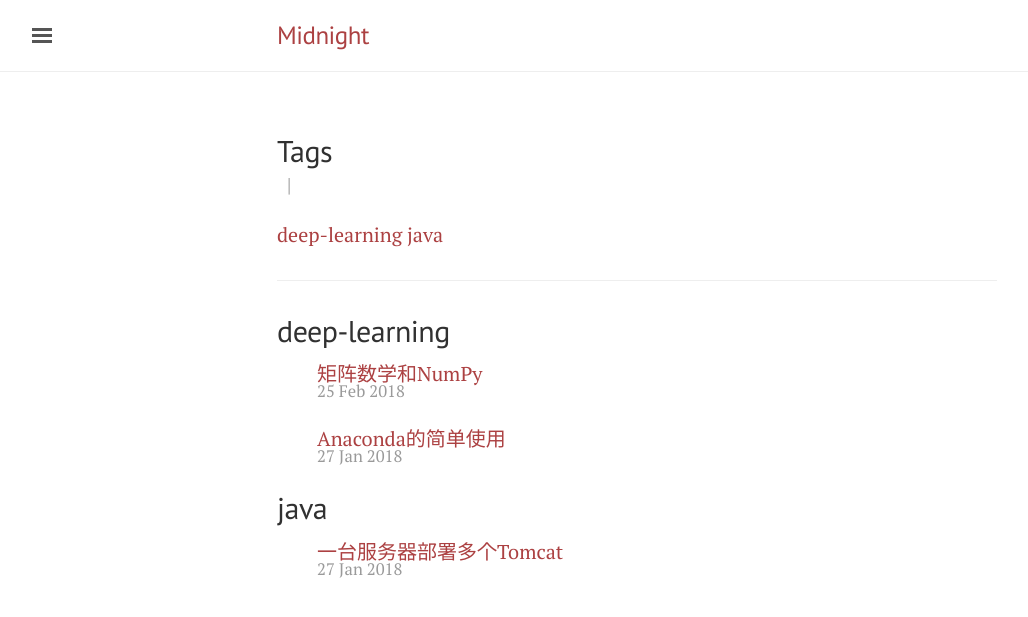
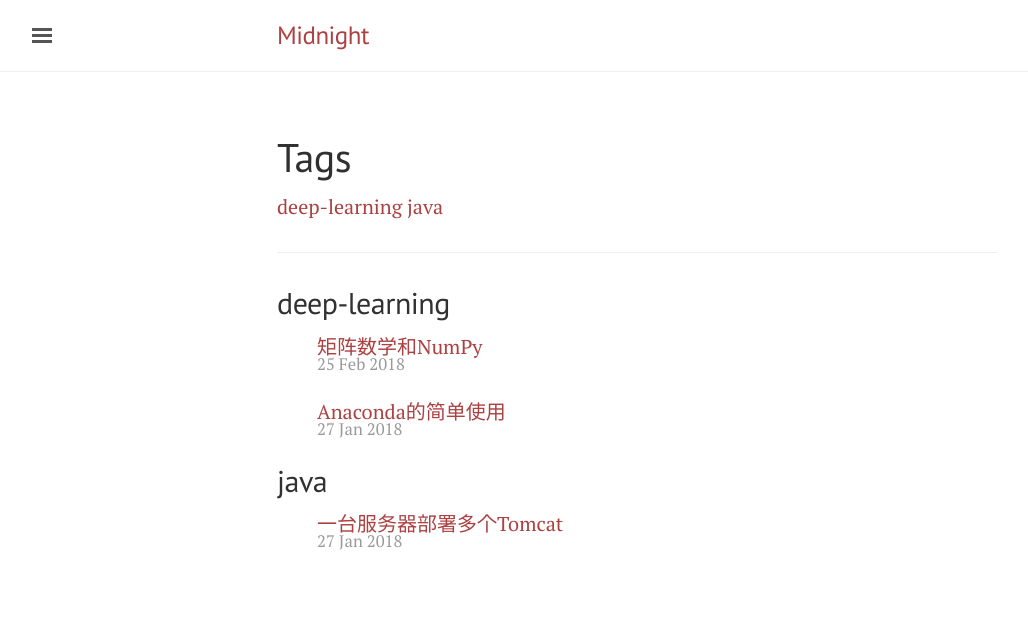
Before and after one commit to midnight2104/midnight2104.github.io, a Jekyll site: the page built from tag/tags.html, in a window 1280 px wide. Shown: the top 617 px of the page, without its empty margins (3-1031 px from the left). Built offline with Jekyll 4.4.1, drawn with Linux system fonts in a browser that asks for light colours.

Commit message:
Update page.html

```diff
--- a/_layouts/page.html
+++ b/_layouts/page.html
@@ -3,15 +3,6 @@ layout: default
 ---
 
 <div class="page">
-  <h2 class="page-title">{{ page.title }}</h2>
-  <span class="post-date">{{ page.date | date_to_string }} &nbsp;     | &nbsp;
-    {% if page.tags %}
-    {% for tag in page.tags %}
-    <a href="{{ site.baseurl }}/tag/tags/#{{ tag | slugify }}" class="post-tag">{{ tag }}</a>&nbsp;     | &nbsp;
-    {% endfor %}
-    {% endif %}
-
-    </span>
-
+  <h1 class="page-title">{{ page.title }}</h1>
   {{ content }}
 </div>
```
